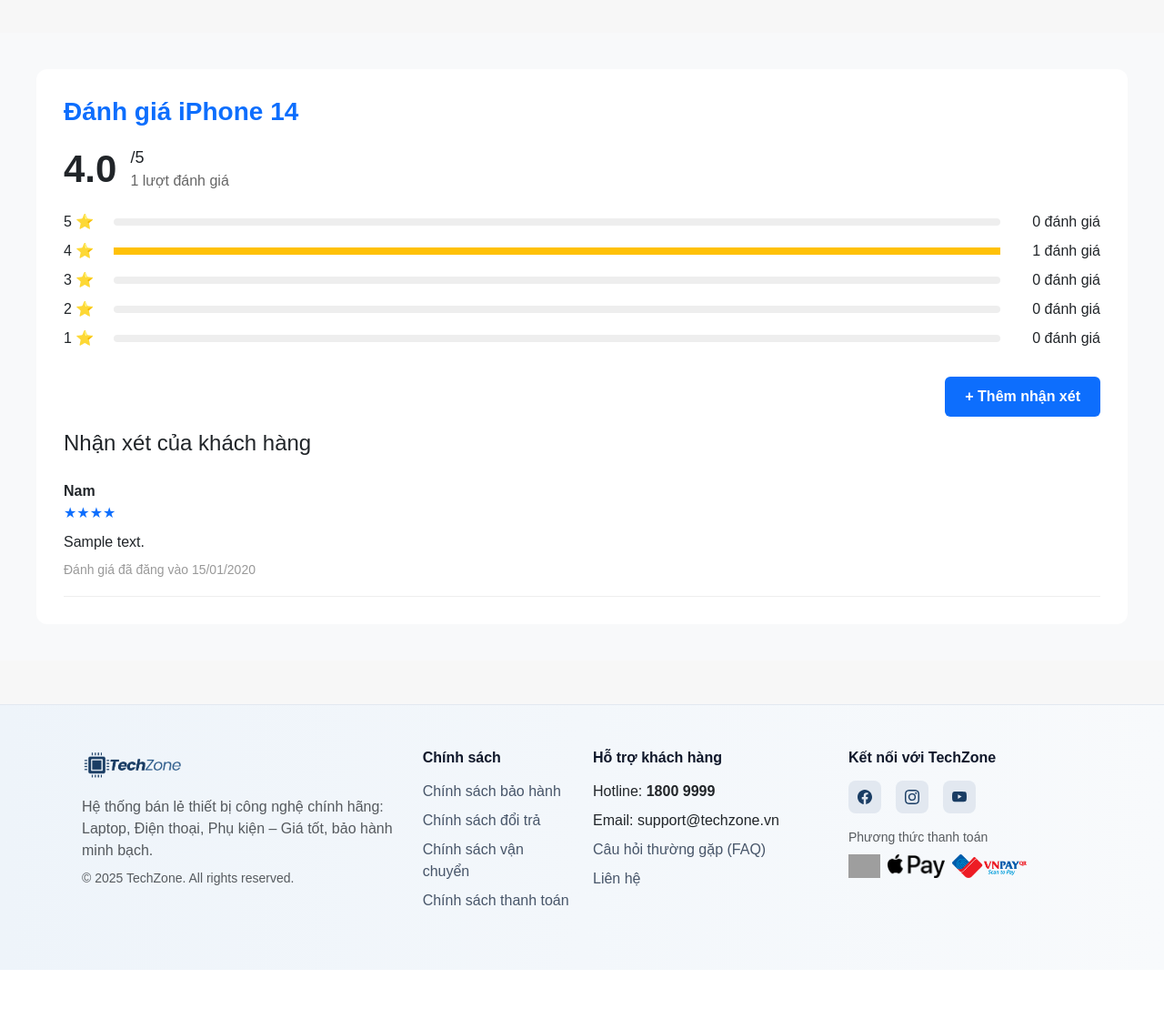
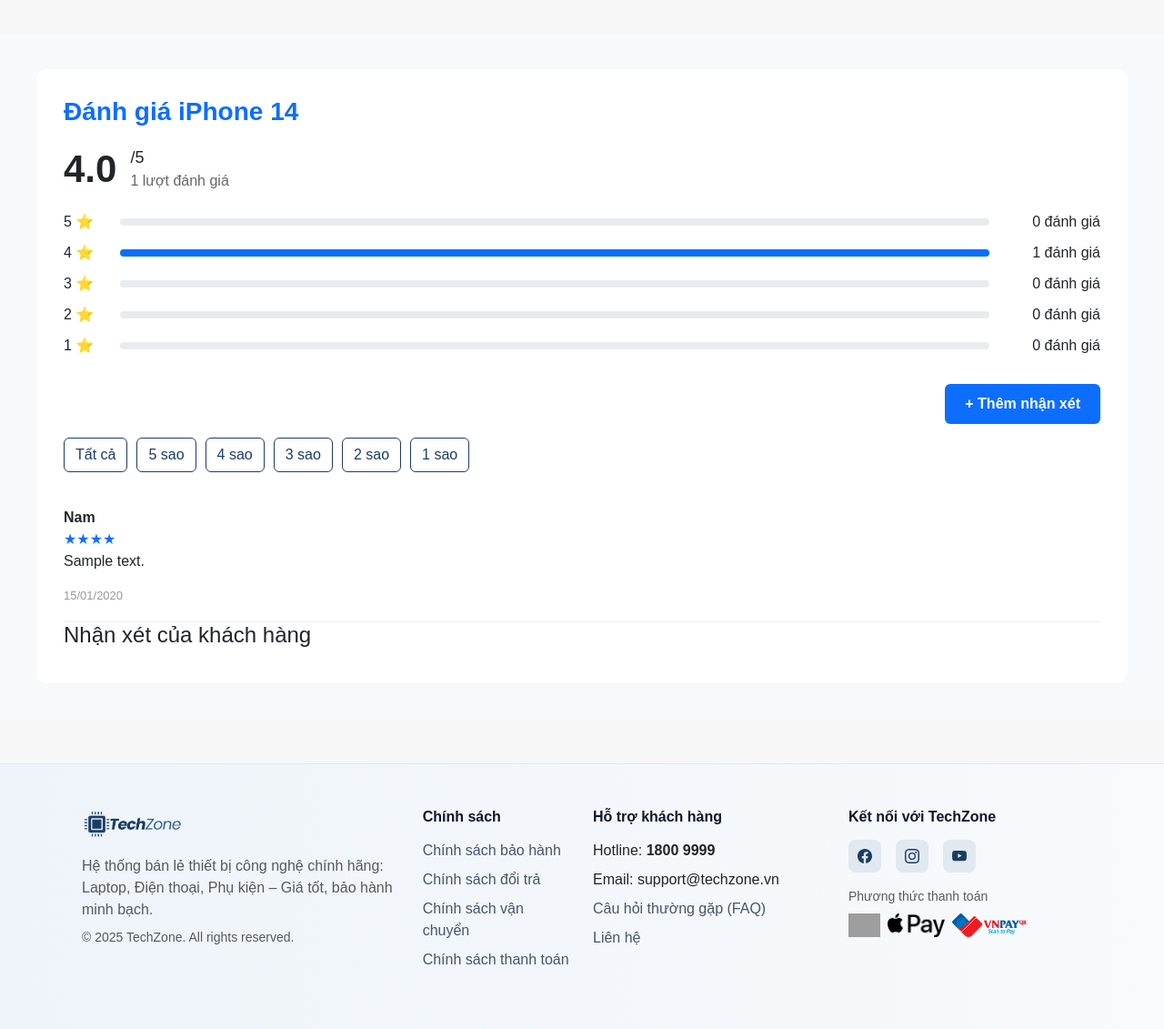
Before and after one commit to ThuyVan2909/PTUDTMDT_NhomC, a PHP site: page /product.php?spu_id=1 in a window 1280 px wide. Shown: the part 973-2104 px from the top of the page at 91% size. Before the commit the page ends 2039 px from the top, so only its background shows below. Run offline with PHP 8.4, Linux system fonts and the light colour scheme; data comes from the database, SQL or seed files in the repository; tables that the repository leaves empty or names only in its code hold one stand-in row (values such as "Sample post"); grey boxes are pictures that could not be loaded.

Commit message:
thêm review + nhận xét

```diff
--- /dev/null
+++ b/get_reviews.php
@@ -0,0 +1,28 @@
+<?php
+include 'db.php';
+
+$spu_id = (int)$_GET['spu_id'];
+$star   = (int)($_GET['star'] ?? 0);
+
+$sql = "
+    SELECT r.*, u.fullname
+    FROM product_reviews r
+    LEFT JOIN users u ON r.user_id = u.id
+    WHERE r.spu_id = $spu_id
+";
+if ($star > 0) {
+    $sql .= " AND r.rating = $star";
+}
+$sql .= " ORDER BY r.created_at DESC";
+
+$res = $conn->query($sql);
+
+while ($rv = $res->fetch_assoc()):
+?>
+<div class="review-item">
+    <div class="review-user"><?= htmlspecialchars($rv['fullname'] ?? 'Khách hàng') ?></div>
+    <div class="star"><?= str_repeat('★', $rv['rating']) ?></div>
+    <p><?= nl2br(htmlspecialchars($rv['comment'])) ?></p>
+    <div class="review-date"><?= date("d/m/Y", strtotime($rv['created_at'])) ?></div>
+</div>
+<?php endwhile; ?>
--- a/product.php
+++ b/product.php
@@ -9,6 +9,28 @@ if (!$spu_id) { echo "Product not found"; exit; }
 
 $spu = $conn->query("SELECT * FROM spu WHERE id = $spu_id LIMIT 1")->fetch_assoc();
 if (!$spu) { echo "SPU không tồn tại"; exit; }
+$canReview = false;
+
+if (isset($_SESSION['user_id'])) {
+    $uid = (int)$_SESSION['user_id'];
+
+    $stmt = $conn->prepare("
+        SELECT 1
+        FROM orders o
+        JOIN order_items oi ON oi.order_id = o.id
+        JOIN sku s ON s.id = oi.sku_id
+        WHERE o.user_id = ?
+          AND s.spu_id = ?
+        LIMIT 1
+    ");
+    $stmt->bind_param("ii", $uid, $spu_id);
+    $stmt->execute();
+    $stmt->store_result();
+
+    if ($stmt->num_rows > 0) {
+        $canReview = true;
+    }
+}
 
 // ===============================
 // RATING DATA
@@ -509,30 +531,43 @@ $fixedImages = array_map(function($p) {
 
         <!-- DISTRIBUTION -->
         <?php for ($i = 5; $i >= 1; $i--): ?>
-            <div style="display:flex; align-items:center; gap:10px; margin:8px 0;">
-                <div style="width:45px;"><?= $i ?> ⭐</div>
-                <div style="flex:1; background:#eee; height:8px; border-radius:4px;">
     <?php
         $percent = $totalReviews > 0
-                        ? ($ratingDist[$i] / $totalReviews) * 100
+            ? round(($ratingDist[$i] / $totalReviews) * 100)
             : 0;
     ?>
-                    <div style="width:<?= $percent ?>%; height:100%; background:#ffc107;"></div>
+    <div style="display:flex; align-items:center; gap:12px; margin:10px 0;">
+        <div style="width:50px;"><?= $i ?> ⭐</div>
+
+        <div class="rating-bar" style="flex:1;">
+            <div class="rating-bar-fill" style="width:<?= $percent ?>%;"></div>
         </div>
 
-                <div style="width:100px; text-align:right;">
+        <div style="width:110px; text-align:right;">
             <?= $ratingDist[$i] ?> đánh giá
         </div>
     </div>
 <?php endfor; ?>
 
+
         <!-- REVIEW LIST -->
         <div style="margin-top:30px;">
             <div style="display:flex; justify-content:flex-end; margin-bottom:15px;">
-    <button class="add-review-btn">
+    <button class="add-review-btn" id="openReviewModal">
     + Thêm nhận xét
 </button>
+
 </div>
+            <div style="display:flex; gap:10px; margin-bottom:20px;">
+    <button class="btn btn-outline-primary filter-star" data-star="0">Tất cả</button>
+    <?php for ($i=5;$i>=1;$i--): ?>
+        <button class="btn btn-outline-primary filter-star" data-star="<?= $i ?>">
+            <?= $i ?> sao
+        </button>
+    <?php endfor; ?>
+</div>
+
+<div id="reviewList"></div>
 
             <h4>Nhận xét của khách hàng</h4>
 
@@ -546,29 +581,29 @@ $fixedImages = array_map(function($p) {
             ");
             ?>
 
-            <?php while ($rv = $reviews->fetch_assoc()): ?>
-                <div style="border-bottom:1px solid #eee; padding:18px 0;">
-                    <strong><?= htmlspecialchars($rv['fullname'] ?? 'Khách hàng') ?></strong>
-                    <div style="color:#ffc107;">
-                        <span class="star">
-    <?= str_repeat('★', $rv['rating']) ?>
-</span>
-
-                    </div>
-                    <p style="margin:8px 0;">
-                        <?= nl2br(htmlspecialchars($rv['comment'])) ?>
-                    </p>
-                    <small style="color:#999;">
-                        Đánh giá đã đăng vào <?= date("d/m/Y", strtotime($rv['created_at'])) ?>
-                    </small>
-                </div>
-            <?php endwhile; ?>
-
         </div>
 
     </div>
 </div>
 
+<script>
+function loadReviews(star = 0) {
+    fetch(`get_reviews.php?spu_id=<?= $spu_id ?>&star=${star}`)
+        .then(r => r.text())
+        .then(html => {
+            document.getElementById("reviewList").innerHTML = html;
+        });
+}
+
+document.querySelectorAll(".filter-star").forEach(btn => {
+    btn.addEventListener("click", () => {
+        loadReviews(btn.dataset.star);
+    });
+});
+
+// load mặc định
+loadReviews();
+</script>
 
 
 <script>
@@ -698,6 +733,54 @@ document.getElementById("buyNowBtn").addEventListener("click", () => {
 updateBuyButtons();
 </script>
 
+<script>
+function submitReview() {
+    fetch("submit_review.php", {
+        method: "POST",
+        headers: {"Content-Type":"application/x-www-form-urlencoded"},
+        body: new URLSearchParams({
+            spu_id: <?= $spu_id ?>,
+            rating: document.getElementById("reviewRating").value,
+            comment: document.getElementById("reviewComment").value
+        })
+    })
+    .then(r => r.text())
+    .then(res => {
+        if (res === "OK") {
+            alert("Đánh giá đã được gửi");
+            location.reload();
+        } else if (res === "NOT_LOGIN") {
+            alert("Vui lòng đăng nhập");
+        } else if (res === "NOT_PURCHASED") {
+            alert("Bạn chưa mua sản phẩm này");
+        } else {
+            alert("Lỗi gửi đánh giá");
+        }
+    });
+}
+</script>
+
+<script>
+document.addEventListener("DOMContentLoaded", function () {
+    const btn = document.getElementById("openReviewModal");
+    if (!btn) return;
+
+    btn.addEventListener("click", () => {
+        <?php if (!isset($_SESSION['user_id'])): ?>
+            alert("Vui lòng đăng nhập để đánh giá");
+            return;
+        <?php endif; ?>
+
+        <?php if (!$canReview): ?>
+            alert("Chỉ khách hàng đã mua sản phẩm mới được đánh giá");
+            return;
+        <?php endif; ?>
+
+        new bootstrap.Modal(document.getElementById("reviewModal")).show();
+    });
+});
+</script>
+
 
 <script>
 document.addEventListener("DOMContentLoaded", function () {
@@ -735,5 +818,45 @@ document.addEventListener("DOMContentLoaded", function () {
 
 <?php include 'partials/footer.php'; ?>
 
+
+<!-- REVIEW MODAL -->
+<div class="modal fade" id="reviewModal" tabindex="-1">
+  <div class="modal-dialog">
+    <div class="modal-content">
+
+      <div class="modal-header">
+        <h5 class="modal-title">Thêm nhận xét</h5>
+        <button type="button" class="btn-close" data-bs-dismiss="modal"></button>
+      </div>
+
+      <div class="modal-body">
+        <div class="mb-3">
+          <label>Đánh giá</label>
+          <select id="reviewRating" class="form-select">
+            <option value="5">★★★★★ - Rất tốt</option>
+            <option value="4">★★★★☆ - Tốt</option>
+            <option value="3">★★★☆☆ - Bình thường</option>
+            <option value="2">★★☆☆☆ - Kém</option>
+            <option value="1">★☆☆☆☆ - Rất kém</option>
+          </select>
+        </div>
+
+        <div class="mb-3">
+          <label>Nhận xét</label>
+          <textarea id="reviewComment" class="form-control" rows="4"></textarea>
+        </div>
+      </div>
+
+      <div class="modal-footer">
+        <button class="btn btn-secondary" data-bs-dismiss="modal">Hủy</button>
+        <button class="btn btn-primary" onclick="submitReview()">Gửi đánh giá</button>
+      </div>
+
+    </div>
+  </div>
+</div>
+
+<script src="https://cdn.jsdelivr.net/npm/bootstrap@5.3.3/dist/js/bootstrap.bundle.min.js"></script>
+
 </body>
 </html>
```
Also changed, not shown: load_reviews.php (added, +31 -0 lines), submit_review.php (added, +39 -0 lines). Lines whose indentation alone changed are shown as unchanged.
